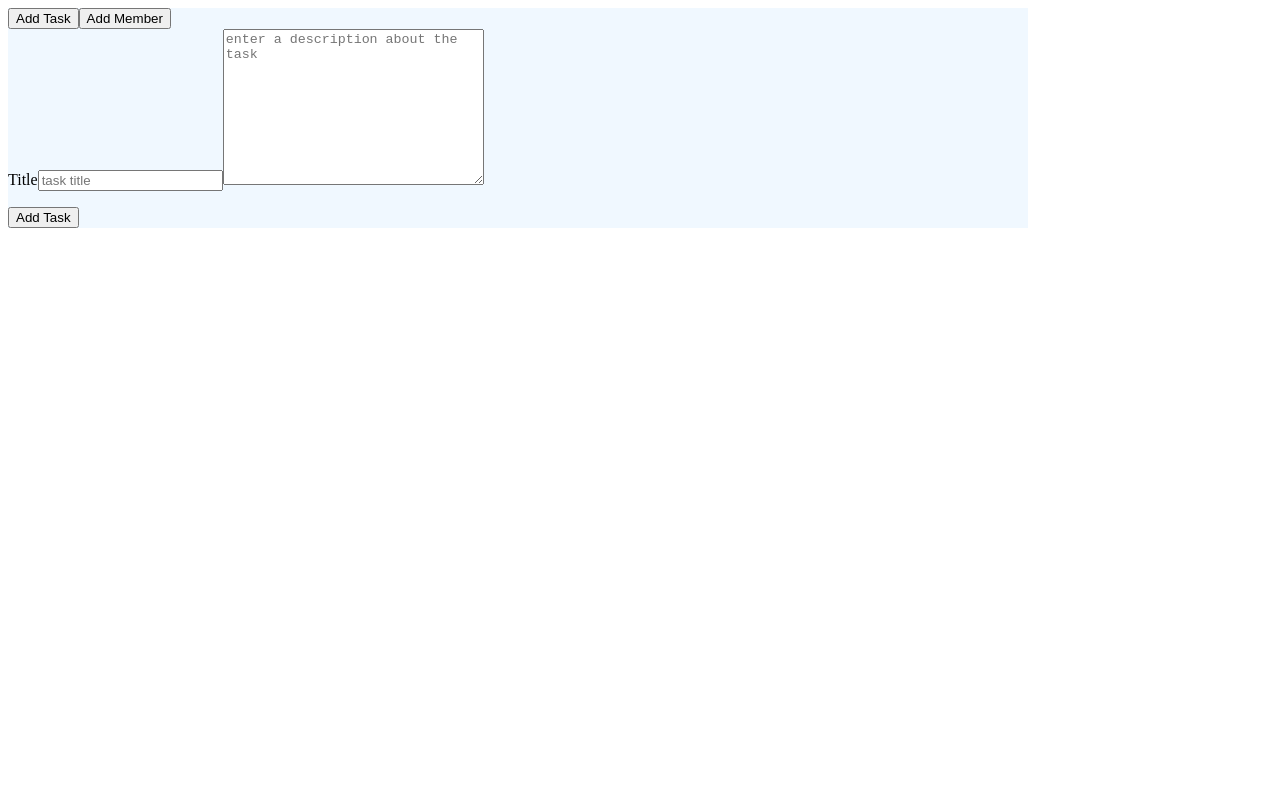
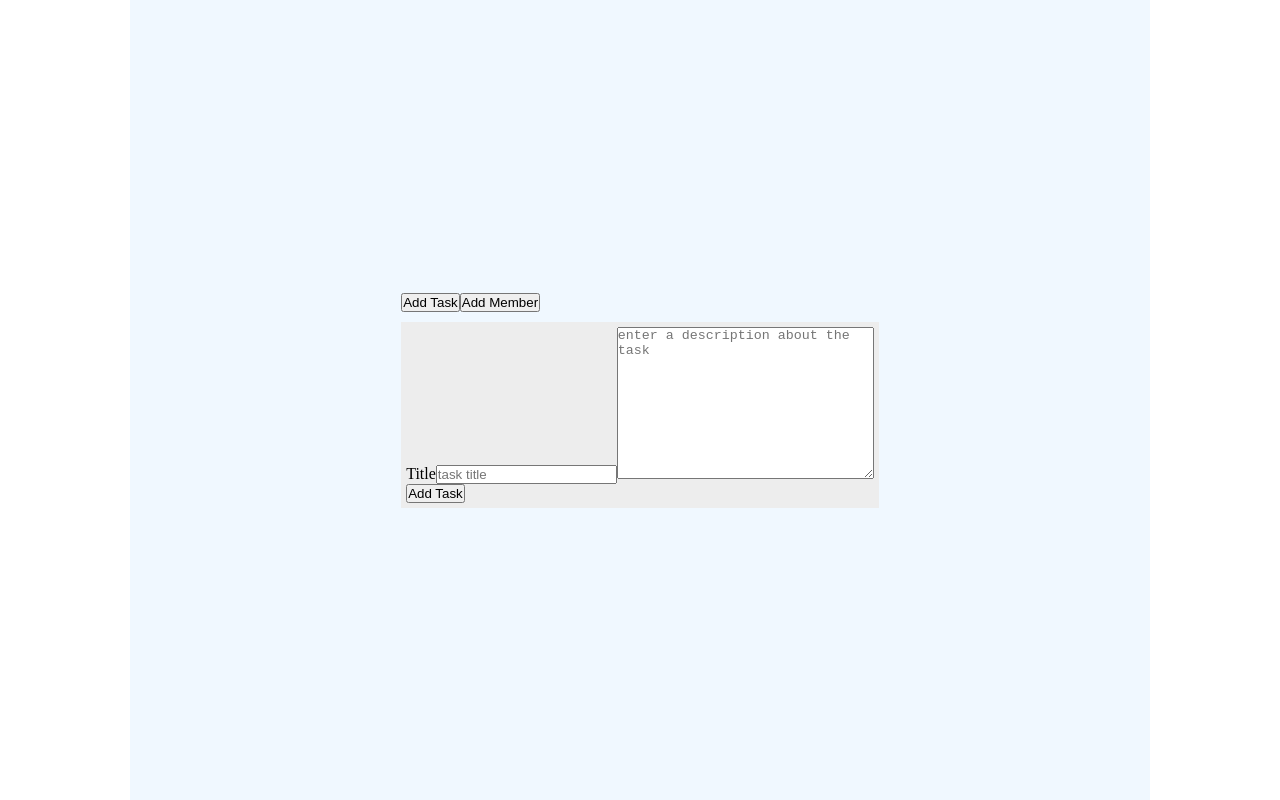
Before and after one commit to trescoder/todo-team, an Angular app: page / in a window 1280 px wide. Built offline with nearby package versions, Linux system fonts and the light colour scheme.

Commit message:
Styles for app.component.html in progress

```diff
--- a/src/app/app.component.css
+++ b/src/app/app.component.css
@@ -2,5 +2,70 @@
   min-width: 320px;
   width: auto;
   max-width: 1020px;
+  min-height: 100vh;
+  height: auto;
+  margin: 0 auto;
   background-color: aliceblue;
+  display: flex;
+  flex-direction: column;
+  justify-content: center;
+  align-items: center;
 }
+
+.main {
+  display: block;
+  max-width: inherit;
+  width: auto;
+  min-width: inherit;
+  padding: 5px;
+}
+
+.header-buttons {
+}
+
+.header-buttons,
+.forms-container {
+  min-width: inherit;
+  width: auto;
+  max-width: 500px;
+  margin: 10px auto;
+}
+
+.forms-container {
+  background-color: #ededed;
+  padding: 5px;
+}
+
+.tasks-container {
+  display: flex;
+  flex-direction: row;
+  justify-content: space-evenly;
+  flex-wrap: wrap;
+  min-width: inherit;
+  width: auto;
+  max-width: inherit;
+  /* border: 2px solid lightcoral; */
+}
+
+.task {
+  min-width: inherit;
+  padding: 5px;
+  margin: 5px;
+  border: 2px solid lightblue;
+  border-radius: 10px;
+}
+
+.task-title {
+  font-size: 2.5rem;
+  color: #333;
+  text-align: center;
+}
+
+.task-details {
+  background-color: #c9c9c9;
+  font-size: 1.2rem;
+  padding: 4px;
+  border-radius: 5px;
+  margin-top: 5px;
+  margin-bottom: 5px;
+}
--- a/src/app/app.component.html
+++ b/src/app/app.component.html
@@ -1,24 +1,27 @@
 <div class="container">
+  <div class="main">
+    <div class="btn-forms"></div>
     <!-- Button Sections -->
-  <div class="header-button">
+    <div class="header-buttons">
       <button (click)="showTaskForm = true">Add Task</button>
       <button (click)="showTaskForm = false">Add Member</button>
     </div>
 
     <!-- Forms Section -->
-  <div class="forms">
+    <div class="forms-container">
       <app-add-task *ngIf="showTaskForm"></app-add-task>
       <app-add-member *ngIf="!showTaskForm"></app-add-member>
     </div>
-  <div>
-    <div>
-      <div *ngFor="let task of tasks">
-        <h1>{{ task.title }}</h1>
-        <p>
+
+    <!-- Tasks Section -->
+    <div *ngIf="tasks.length > 0" class="tasks-container">
+      <div *ngFor="let task of tasks" class="task">
+        <h1 class="task-title">{{ task.title }}</h1>
+        <p class="task-details">
           {{ task.details }}
         </p>
-        <ul>
-          <li *ngFor="let member of task.teamMembers">
+        <ul class="member-list">
+          <li *ngFor="let member of task.teamMembers" class="member">
             {{ member.name }}
           </li>
         </ul>
--- a/src/styles.css
+++ b/src/styles.css
@@ -1 +1,6 @@
 /* You can add global styles to this file, and also import other style files */
+* {
+  margin: 0;
+  padding: 0;
+  box-sizing: border-box;
+}
```
Lines whose indentation alone changed are shown as unchanged.
